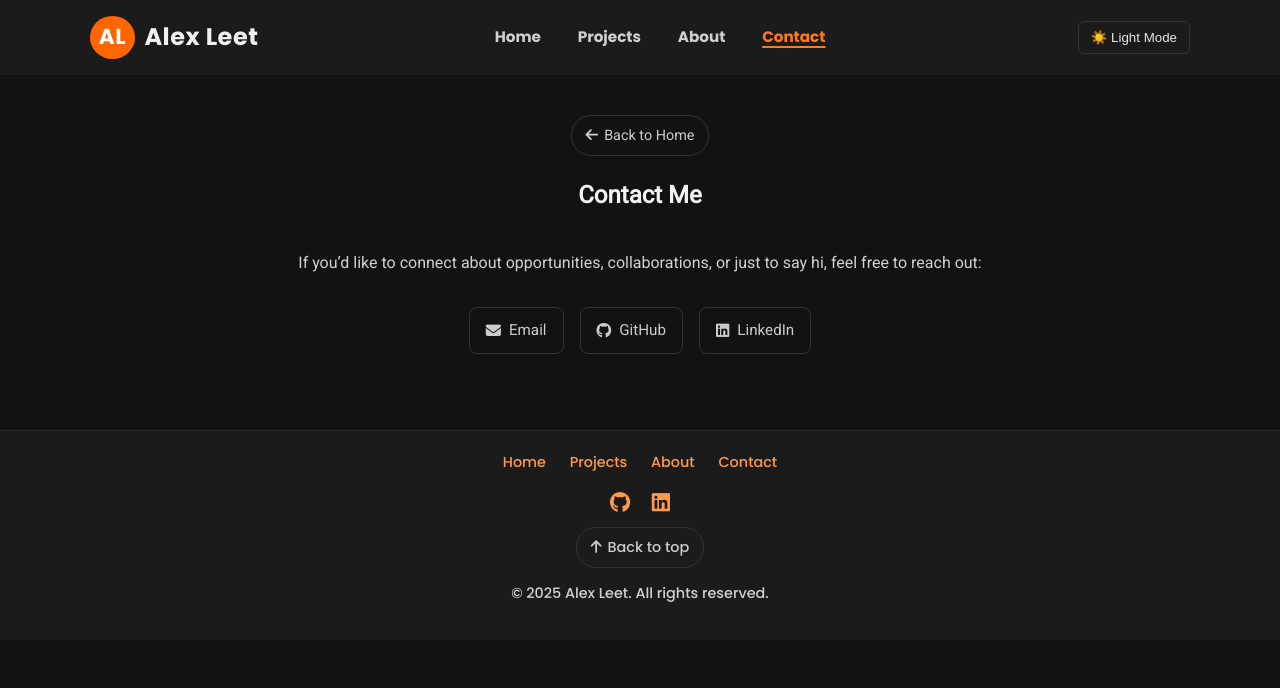
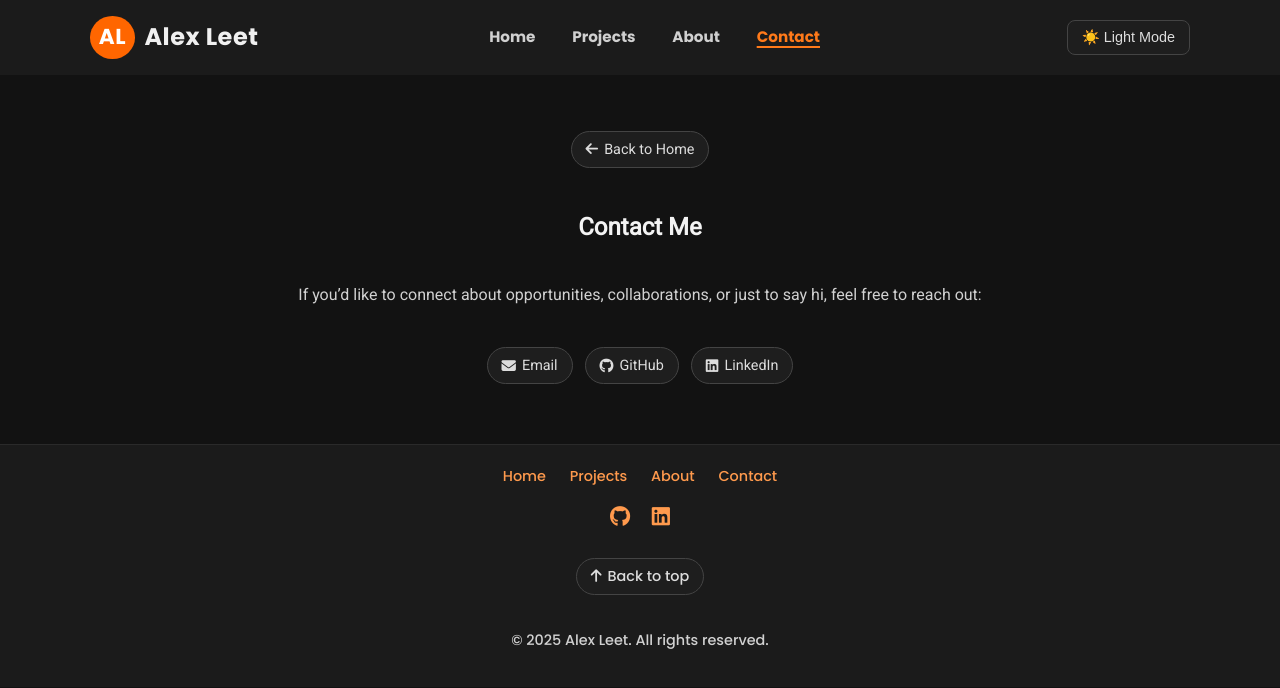
Before and after one commit to AlexLeetDev/alexleetdev.github.io, a plain HTML site: page contact.html in a window 1280 px wide. Both pictures are taken after a click on the button "🌙 Dark Mode". Drawn offline with Linux system fonts and the light colour scheme.

Commit message:
Update contact page and button styles

```diff
--- a/contact.html
+++ b/contact.html
@@ -70,23 +70,17 @@
         <h2>Contact Me</h2>
         <p>If you’d like to connect about opportunities, collaborations, or just to say hi, feel free to reach out:</p>
 
-        <ul class="contact-links">
-          <li>
+        <div class="contact-links">
           <a href="mailto:alex@alexleet.com" target="_blank">
             <i class="fas fa-envelope"></i> Email
           </a>
-          </li>
-          <li>
           <a href="https://github.com/AlexLeetDev" target="_blank" rel="noopener">
             <i class="fab fa-github"></i> GitHub
           </a>
-          </li>
-          <li>
           <a href="https://www.linkedin.com/in/alexleet" target="_blank" rel="noopener">
             <i class="fab fa-linkedin"></i> LinkedIn
           </a>
-          </li>
-        </ul>
+        </div>
       </div>
     </section>
   </main>
--- a/styles.css
+++ b/styles.css
@@ -94,29 +94,47 @@ nav a[aria-current="page"] {
     text-decoration-thickness: 2px;
 }
 
-/* Dark mode toggle — align with nav */
+/* Dark mode toggle */
 #darkModeToggle {
+  display: inline-flex;
+  align-items: center;
+  gap: 6px;
   margin-left: 1rem;
-  color: #fff;
-  border-color: #444;
+  padding: 8px 14px;
+  font-size: 0.9rem;
+  font-weight: 500;
+  border-radius: 8px;
+  border: 1px solid #ccc;
+  background: #f4f4f4;
+  color: #333;
+  cursor: pointer;
+  text-decoration: none;
+  transition: all .2s ease;
 }
 
 #darkModeToggle:hover,
 #darkModeToggle:focus-visible {
-  color: #ff6600;
-  border-color: #ff6600;
+  background: #ff7a1a;
+  border-color: #ff7a1a;
+  color: #fff;
+  outline: 0;
 }
 
+/* Dark mode variant */
 body.dark-mode #darkModeToggle {
-  color: #e6e6e6;
-  border-color: #333;
+  background: #1e1e1e;
+  border: 1px solid #444;
+  color: #ddd;
 }
 body.dark-mode #darkModeToggle:hover,
 body.dark-mode #darkModeToggle:focus-visible {
-  color: #ff7a1a;
+  background: #ff7a1a;
   border-color: #ff7a1a;
+  color: #fff;
+  outline-color: #ff7a1a;
 }
 
+/* Small screens */
 @media (max-width: 760px) {
   .header-inner { flex-wrap: wrap; }
   #darkModeToggle {
@@ -131,19 +149,6 @@ body.dark-mode #darkModeToggle:focus-visible {
     padding: 100px 20px;
     background: linear-gradient(135deg, #222, #444);
     color: white;
-}
-
-.hero .btn {
-    display: inline-block;
-    padding: 10px 20px;
-    background: #ff6600;
-    color: white;
-    text-decoration: none;
-    font-weight: bold;
-    border-radius: 5px;
-    margin-top: 20px;
-    transition: 0.3s ease;
-    border: 1px solid transparent;
 }
 
 /* ===== FOOTER ===== */
@@ -192,84 +197,6 @@ body.dark-mode footer a:hover {
   color: #ff7a1a;
 }
 
-/* ===== BACK LINKS (e.g., Back to top, Back to projects) ===== */
-.back-link {
-  display: inline-flex;
-  align-items: center;
-  gap: 6px;
-  padding: 8px 14px;
-  font-size: 0.9rem;
-  border: 1px solid #444;
-  border-radius: 20px;
-  background: transparent;
-  color: #aaa;
-  text-decoration: none;
-  transition: all 0.2s ease;
-}
-
-.back-link:hover {
-  background: #ff7a1a;
-  color: #fff;
-  border-color: #ff7a1a;
-  transform: translateY(-2px);
-}
-
-/* Dark mode variant */
-body.dark-mode .back-link {
-  border-color: #333;
-  color: #ccc;
-}
-body.dark-mode .back-link:hover {
-  background: #ff7a1a;
-  border-color: #ff7a1a;
-  color: #fff;
-}
-
-/* Contact Links */
-.contact-links {
-  list-style: none;
-  padding: 0;
-  display: flex;
-  gap: 1rem;
-  justify-content: center;
-  flex-wrap: wrap;
-}
-
-.contact-links li {
-  margin: 0;
-}
-
-.contact-links a {
-  display: inline-flex;
-  align-items: center;
-  gap: 8px;
-  padding: 10px 16px;
-  border: 1px solid #444;
-  border-radius: 8px;
-  text-decoration: none;
-  color: #aaa;
-  font-size: 0.95rem;
-  transition: all 0.2s ease;
-}
-
-.contact-links a:hover {
-  background: #ff7a1a;
-  color: #fff;
-  border-color: #ff7a1a;
-  transform: translateY(-2px);
-}
-
-/* Dark mode adjustments */
-body.dark-mode .contact-links a {
-  border-color: #333;
-  color: #ccc;
-}
-body.dark-mode .contact-links a:hover {
-  background: #ff7a1a;
-  border-color: #ff7a1a;
-  color: #fff;
-}
-
 /* ===== ABOUT SECTION ===== */
 .about {
     text-align: center;
@@ -309,50 +236,110 @@ body.dark-mode .contact-links a:hover {
     line-height: 1.6;
 }
 
-/* ===== BUTTONS ===== */
+/* ===== BUTTONS (PRIMARY) ===== */
 .btn {
-    display: inline-block;
-    padding: 10px 20px;
-    background: #ff6600;
-    color: white;
-    text-decoration: none;
-    font-weight: bold;
-    border-radius: 5px;
-    margin-top: 20px;
-    transition: 0.3s ease;
-    border: 1px solid transparent;
+  display: inline-flex;
+  align-items: center;
+  gap: 6px;
+  padding: 10px 20px;
+  border-radius: 8px;
+  background: #ff6600;
+  color: #fff;
+  font-weight: 700;
+  text-decoration: none;
+  border: 1px solid transparent;
+  transition: transform .2s ease, background .2s ease, color .2s ease, border-color .2s ease;
+}
+.btn:hover { background: #cc5500; }
+.btn:focus-visible { outline: 3px solid #ff6600; outline-offset: 2px; }
+.btn[disabled] { opacity: .6; cursor: not-allowed; }
+
+/* Size modifier */
+.btn-sm { padding: 8px 12px; border-radius: 6px; }
+
+/* ===== BUTTONS (SECONDARY) ===== */
+/* Use for back links + contact links */
+.btn-secondary,
+.back-link,
+.contact-links a {
+  display: inline-flex;
+  align-items: center;
+  gap: 6px;
+  padding: 6px 14px;
+  border-radius: 20px;                /* pill shape */
+  border: 1px solid #ccc;
+  background: #f4f4f4;
+  color: #333;
+  font-size: 0.9rem;
+  font-weight: 500;
+  text-decoration: none;
+  transition: transform .2s ease, background .2s ease, color .2s ease, border-color .2s ease;
 }
 
-.btn:hover {
-    background: #cc5500;
+/* Hover / active */
+.btn-secondary:hover,
+.back-link:hover,
+.contact-links a:hover {
+  background: #ff7a1a;
+  border-color: #ff7a1a;
+  color: #fff;
+  text-decoration: none;
+}
+.btn-secondary:active,
+.back-link:active,
+.contact-links a:active {
+  transform: translateY(0);
 }
 
-.btn-ghost {
-    background: transparent;
-    color: #333;
-    border: 1px solid #ddd;
+/* Spacing */
+.back-link { margin: 1rem 0 1.25rem; }
+
+/* Focus visibility */
+.btn-secondary:focus-visible,
+.back-link:focus-visible,
+.contact-links a:focus-visible {
+  outline: 3px solid #ff6600;
+  outline-offset: 2px;
 }
 
-.btn-sm {
-    padding: 8px 12px;
-    border-radius: 6px;
+/* Icon alignment */
+.btn i,
+.btn-secondary i,
+.back-link i,
+.contact-links a i { line-height: 1; }
+
+/* ===== Dark Mode variants ===== */
+body.dark-mode .btn { background: #ff7a1a; }
+body.dark-mode .btn:hover { background: #e36910; }
+body.dark-mode .btn:focus-visible { outline-color: #ff7a1a; }
+
+body.dark-mode .btn-secondary,
+body.dark-mode .back-link,
+body.dark-mode .contact-links a {
+  background: #1e1e1e;
+  border: 1px solid #444;
+  color: #ddd;
+}
+body.dark-mode .btn-secondary:hover,
+body.dark-mode .back-link:hover,
+body.dark-mode .contact-links a:hover {
+  background: #ff7a1a;
+  border-color: #ff7a1a;
+  color: #fff;
+}
+body.dark-mode .btn-secondary:focus-visible,
+body.dark-mode .back-link:focus-visible,
+body.dark-mode .contact-links a:focus-visible {
+  outline-color: #ff7a1a;
 }
 
-.btn:focus,
-nav a:focus {
-    outline: 2px solid #222;
-    outline-offset: 2px;
-}
-
-.btn:focus-visible,
-nav a:focus-visible {
-    outline: 3px solid #ff6600;
-    outline-offset: 2px;
-}
-
-.btn[disabled] {
-  opacity: 0.6;
-  cursor: not-allowed;
+/* Contact Links container (layout only) */
+.contact-links {
+  display: flex;
+  justify-content: center;
+  gap: 12px;
+  margin-top: 1.5rem;
+  flex-wrap: wrap;
 }
 
 /* ===== TECH STACK ===== */
```
Lines whose indentation alone changed are shown as unchanged.
